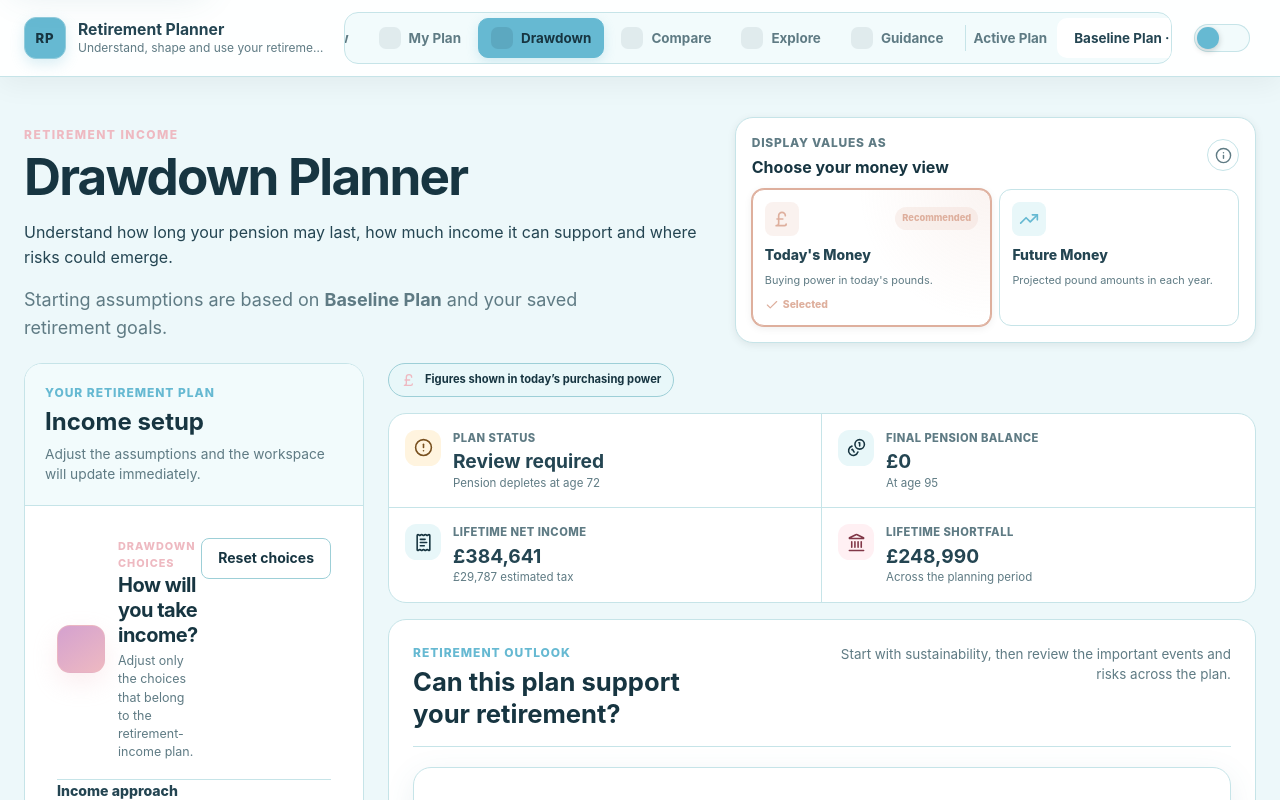
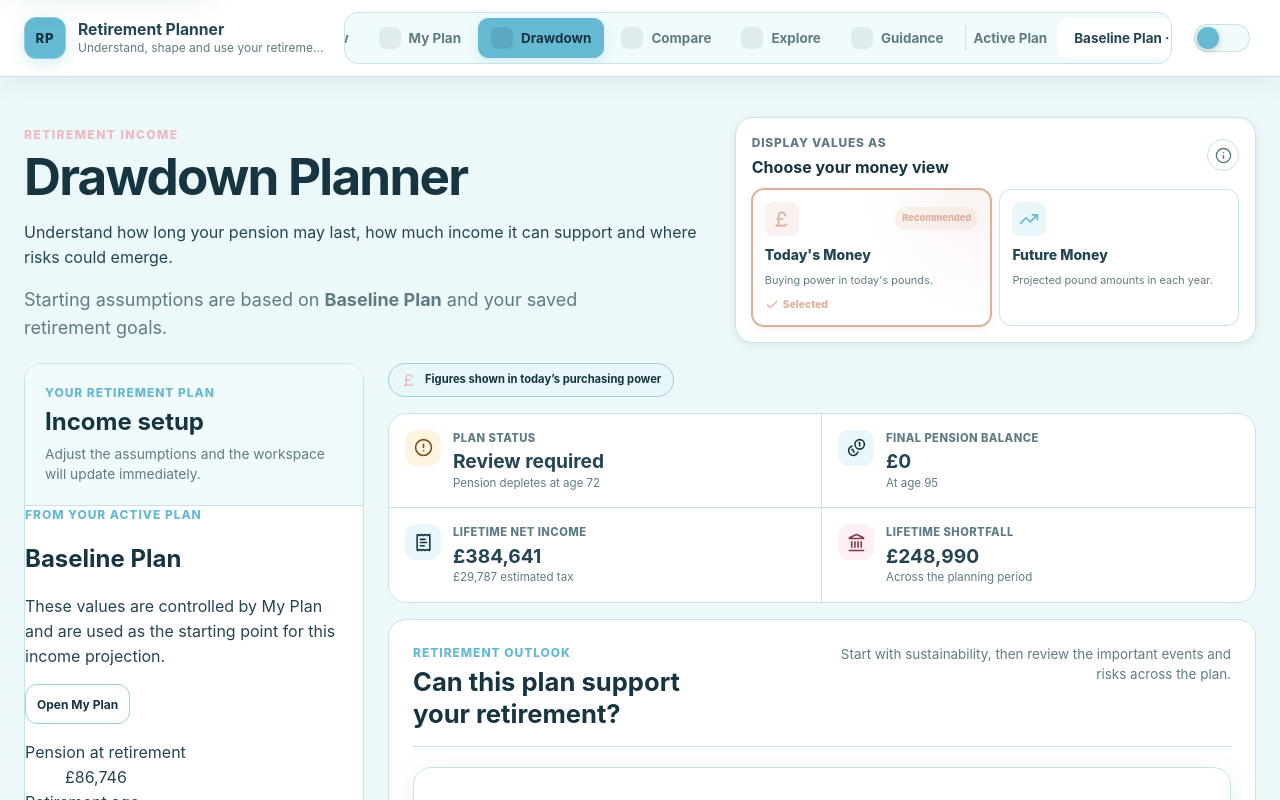
Before and after one commit to JellyMaster/Retirement-Planner, a React (Vite) app: page /drawdown in a window 1280 px wide. Shown: the top 800 px of the page. Built offline with nearby package versions, Linux system fonts and the light colour scheme.

Commit message:
Show locked plan context in drawdown sidebar

```diff
--- a/src/components/drawdown/DrawdownInputsForm.tsx
+++ b/src/components/drawdown/DrawdownInputsForm.tsx
@@ -4,6 +4,8 @@
 import type { DrawdownInputs } from "../../engine/drawdown/models/DrawdownInputs";
 import type { DrawdownInputErrors } from "../../engine/drawdown/validators/DrawdownInputsValidator";
 import { AppIcons } from "../../icons";
+import { useScenarios } from "../scenarios";
+import { DrawdownPlanContext } from "./DrawdownPlanContext";
 
 interface DrawdownInputsFormProps {
   idPrefix?: string;
@@ -23,6 +25,7 @@
   onChange,
   onReset,
 }: DrawdownInputsFormProps) {
+  const { activeScenario } = useScenarios();
   const createFieldId = (field: string) => `${idPrefix}-${field}`;
 
   function updateNumber<K extends keyof DrawdownInputs>(
@@ -40,6 +43,9 @@
   }
 
   return (
+    <>
+      <DrawdownPlanContext activePlanName={activeScenario.name} value={value} />
+
       <section className="panel drawdown-editor-panel drawdown-editor-panel-compact">
         <div className="drawdown-editor-heading">
           <div className="drawdown-editor-title-group">
@@ -191,6 +197,7 @@
           />
         </div>
       </section>
+    </>
   );
 }
 
```
Lines whose indentation alone changed are shown as unchanged.
